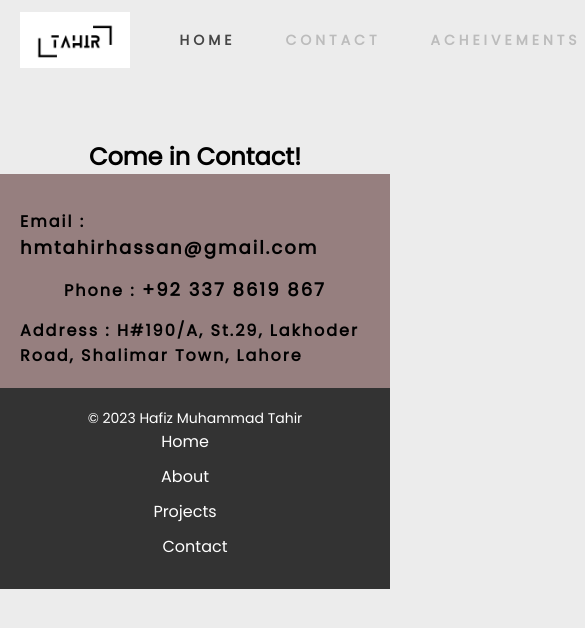
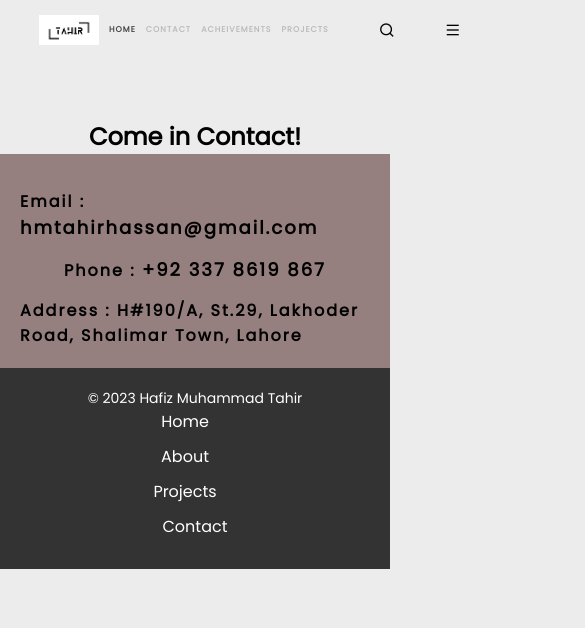
Before and after one commit to tahircoder2344/Resume, a plain HTML site: page contact..html in a window 390 px wide. Shown: the top 628 px of the page, 585 px wide, since content can reach past the window. Drawn offline with nearby package versions, Linux system fonts and the light colour scheme.

Commit message:
Update contact..html
added some media queries

```diff
--- a/contact..html
+++ b/contact..html
@@ -151,6 +151,23 @@
             opacity: 1;
             border-bottom: 2px solid black;
           }
+          @media screen and (max-width: 768px), (max-width:650px) {
+      nav {
+        width: 80%;
+        height: 60px;
+        margin: 0 auto;
+      }
+
+      nav img {
+        width: 60px;
+      }
+
+      nav #links a {
+        margin-left: 10px;
+        font-size: 8px;
+        letter-spacing: 1px;
+      }
+    }
           footer {
             background-color: #333;
             color: #fff;
```
Lines whose indentation alone changed are shown as unchanged.
